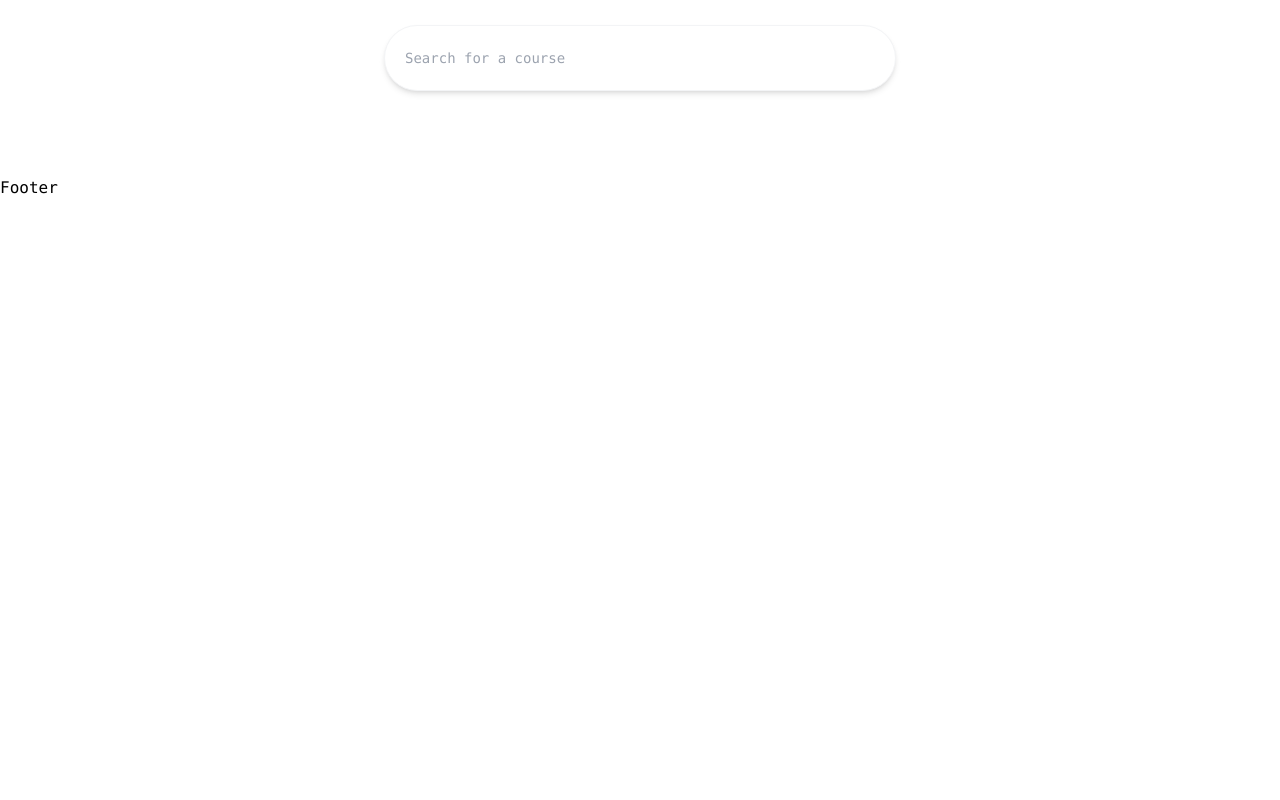
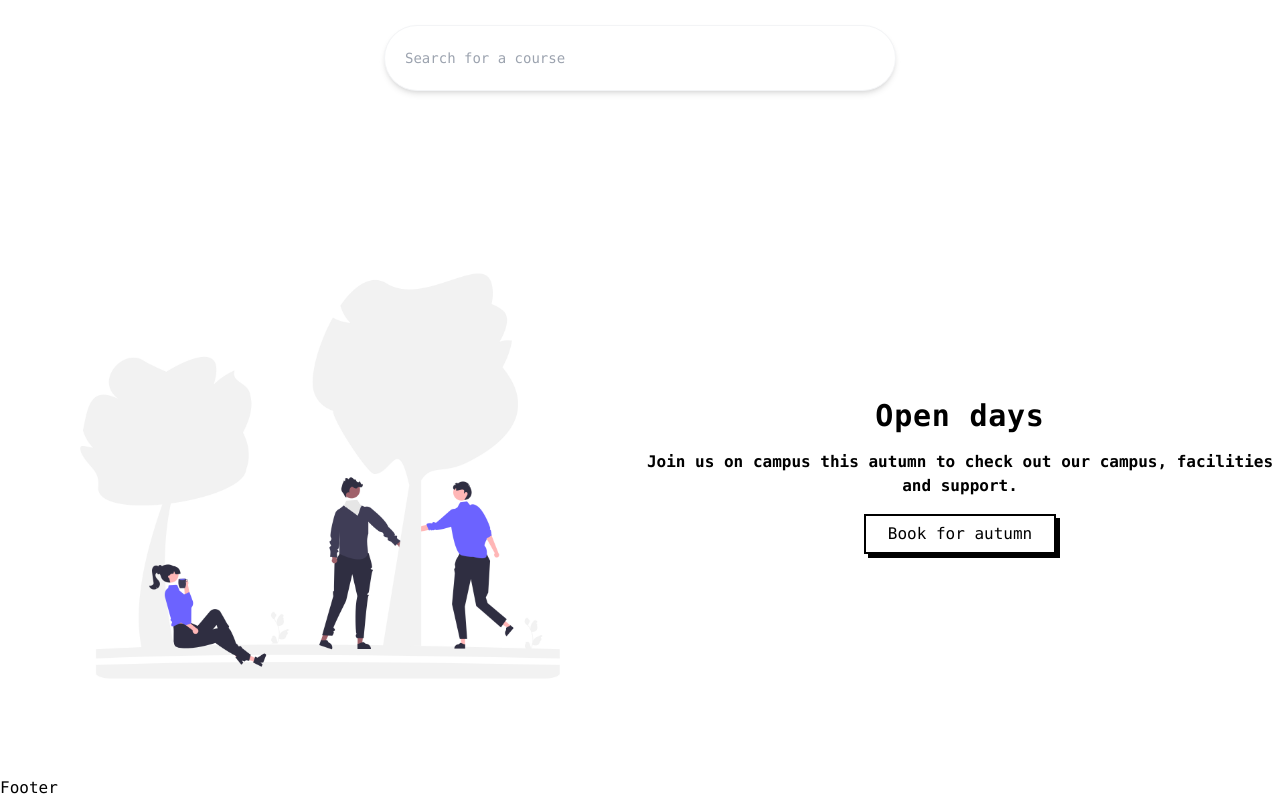
Before and after one commit to UmbrellaCrow612/Flowbite-hallam, a Next.js app: page / in a window 1280 px wide. Shown: the part 872-1672 px from the top of the page. Before the commit the page ends 1072 px from the top, so only its background shows below. Built offline with nearby package versions, Linux system fonts and the light colour scheme.

Commit message:
feat: added hero 2

```diff
--- a/src/pages/index.tsx
+++ b/src/pages/index.tsx
@@ -5,6 +5,7 @@ import { BackgroundImage } from '../components/Home/BackgroundImage'
 import { Container } from '../components/Home/Container'
 
 import heroBgImageOne from '../../public/images/hero-1-bg.png'
+import heroBgImageTwo from '../../public/images/hero-2-bg.png'
 const Home: NextPage = () => {
   return (
     <>
@@ -15,13 +16,13 @@ const Home: NextPage = () => {
       </Head>
       <Container>
         {/** ======= Hero 1 ========== */}
-        <section className="w-full xl:h-[600px] h-[800px]  grid grid-cols-1 grid-rows-2 xl:grid-cols-2 xl:grid-rows-1">
+        <section className="w-full xl:h-[600px] h-[800px]  grid grid-cols-1 grid-rows-2 md:grid-cols-2 md:grid-rows-1">
           {/** grid one */}
           <div className="flex flex-col items-center justify-center gap-4 font-mono xl:gap-7">
             <h2 className="text-4xl font-extrabold tracking-wide xl:text-5xl">
               Clearing {new Date().getFullYear()}
             </h2>
-            <h4 className="text-xl font-bold tracking-wide xl:text-2xl">
+            <h4 className="text-2xl font-bold tracking-wide xl:text-3xl">
               Find your place
             </h4>
             <Link href="">
@@ -32,16 +33,52 @@ const Home: NextPage = () => {
           </div>
           {/** grid two */}
           <div>
-            <BackgroundImage imgSrc={heroBgImageOne} alt="" />
+            <BackgroundImage
+              imgSrc={heroBgImageOne}
+              alt="Women on a computer reading paper"
+            />
           </div>
         </section>
 
         {/** ======= course search ========== */}
         <section className="h-[300px] flex flex-col gap-7 px-3 items-center justify-center">
-          <h2 className='text-3xl font-extrabold tracking-wide'>
+          <h2 className="text-3xl font-extrabold tracking-wide">
             Course Search
           </h2>
-          <input type="text" placeholder='Search for a course' className='w-full max-w-lg px-5 py-5 border border-gray-100 rounded-full shadow-md placeholder:text-sm' />
+          <input
+            type="text"
+            placeholder="Search for a course"
+            className="w-full max-w-lg px-5 py-5 border border-gray-100 rounded-full shadow-md placeholder:text-sm"
+          />
+        </section>
+
+        {/** ======= Hero 2 ========== */}
+
+        <section className="h-[600px] grid grid-cols-1 grid-rows-2 md:grid-cols-2 md:grid-rows-1 ">
+          {/* Grid 1 */}
+          <div>
+            <BackgroundImage
+              imgSrc={heroBgImageTwo}
+              alt="Three people outside in a park"
+            />
+          </div>
+          {/* Grid 2 */}
+          <div className="flex flex-col items-center justify-center gap-4">
+            <h2 className="text-3xl font-extrabold tracking-wide">Open days</h2>
+            <h4 className="font-bold text-center">
+              Join us on campus this autumn to check out our campus, facilities
+              and support.
+            </h4>
+            <Link href="">
+              <a className="relative px-6 py-2 group">
+                <span className="absolute inset-0 w-full h-full transition duration-300 ease-out transform translate-x-1 translate-y-1 bg-black group-hover:-translate-x-0 group-hover:-translate-y-0"></span>
+                <span className="absolute inset-0 w-full h-full bg-white border-2 border-black group-hover:bg-black"></span>
+                <span className="relative text-black group-hover:text-white">
+                  Book for autumn
+                </span>
+              </a>
+            </Link>
+          </div>
         </section>
       </Container>
     </>
```
Also changed, not shown: public/images/hero-2-bg.png (added).
